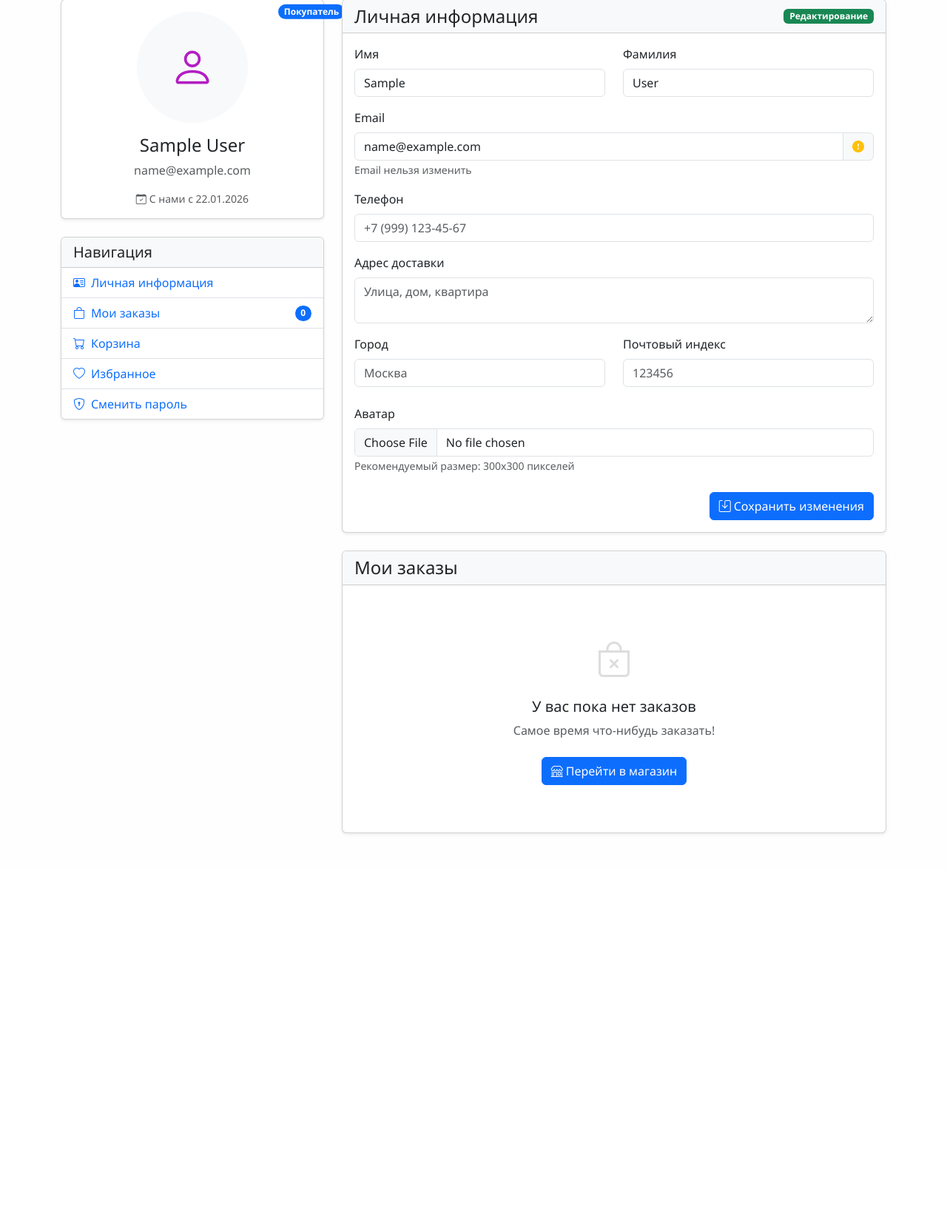
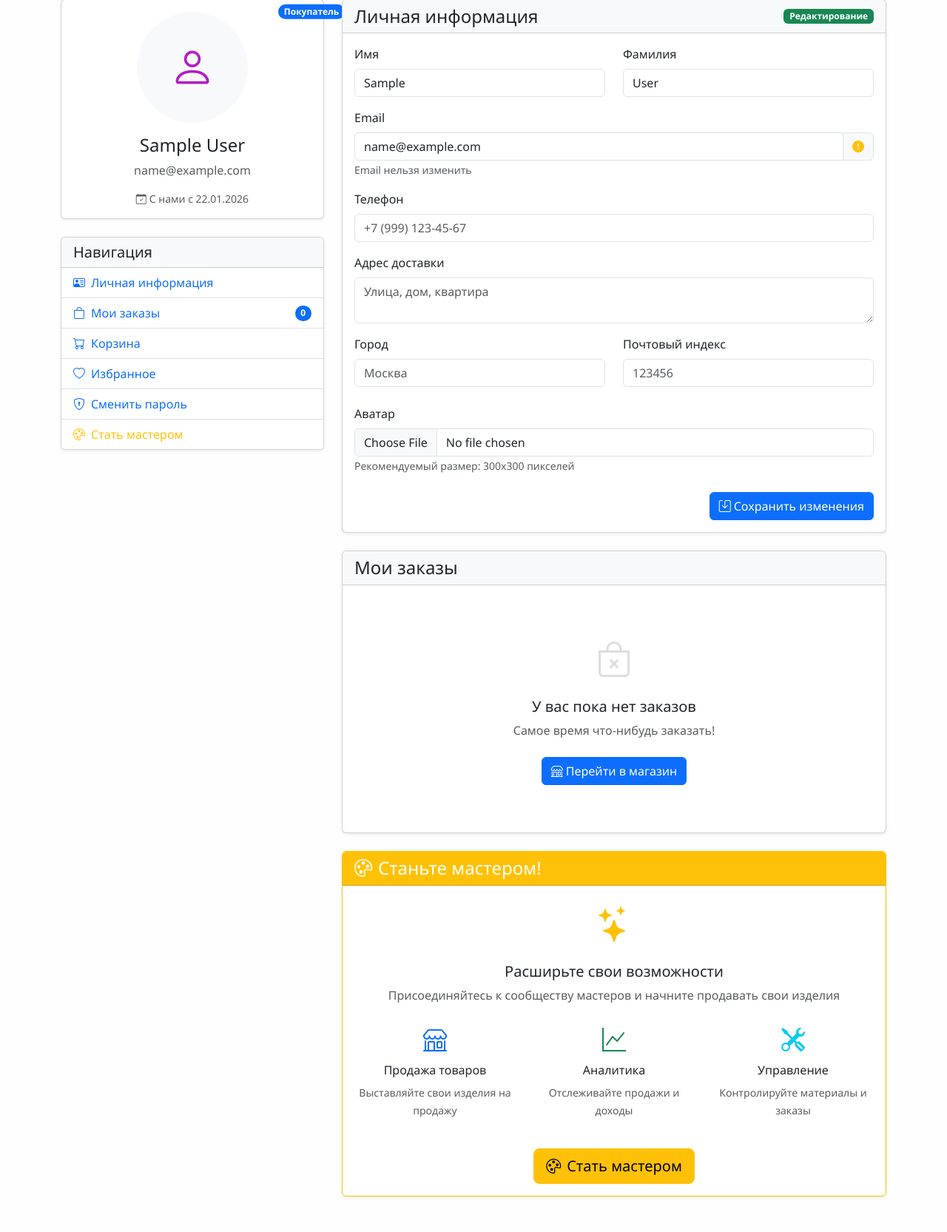
Before and after one commit to Ingigerda2000-rgb/https---github.com-Ingigerda2000-rgb-masterskaya1, a Django app: page /accounts/profile/ in a window 1280 px wide. Shown: the part 220-1885 px from the top of the page at 74% size. Before the commit the page ends 1347 px from the top, so only its background shows below. Run offline with Django 5.2, Linux system fonts and the light colour scheme; the visitor is signed in with stand-in values (Sample User, id 1); data comes from the database, SQL or seed files in the repository; data that the repository does not hold is empty.

```diff
--- a/templates/accounts/master_dashboard.html
+++ b/templates/accounts/master_dashboard.html
@@ -171,7 +171,7 @@
                                                        class="btn btn-outline-primary px-3 fw-medium" title="Просмотр">
                                                         <i class="bi bi-eye"></i>
                                                     </a>
-                                                    <a href="{% url 'update_product' product.id %}" class="btn btn-outline-warning px-3 fw-medium" title="Редактировать">
+                                                    <a href="{% url 'products:update_product' product.id %}" class="btn btn-outline-warning px-3 fw-medium" title="Редактировать">
                                                         <i class="bi bi-pencil"></i>
                                                     </a>
                                                     <a href="#" class="btn btn-outline-red px-3 fw-medium" title="Удалить">
@@ -197,7 +197,7 @@
                         </div>
                         {% if total_products > 10 %}
                         <div class="card-footer py-3 text-center bg-purple-light">
-                            <a href="{% url 'master_products_list' %}" class="btn btn-pink fw-medium">
+                            <a href="{% url 'products:master_products_list' %}" class="btn btn-pink fw-medium">
                                 <i class="bi bi-list-ul me-2"></i>Показать все ({{ total_products }})
                             </a>
                         </div>
--- a/templates/accounts/profile.html
+++ b/templates/accounts/profile.html
@@ -92,6 +92,12 @@
                     <li class="list-group-item bg-light">
                         <a href="{% url 'master_dashboard' %}" class="text-decoration-none d-flex align-items-center text-primary">
                             <i class="bi bi-tools me-2"></i>Панель мастера
+                        </a>
+                    </li>
+                    {% else %}
+                    <li class="list-group-item">
+                        <a href="{% url 'become_master' %}" class="text-decoration-none d-flex align-items-center text-warning">
+                            <i class="bi bi-palette me-2"></i>Стать мастером
                         </a>
                     </li>
                     {% endif %}
@@ -305,6 +311,50 @@
                     </div>
                 </div>
             </div>
+            {% else %}
+            <!-- Блок для становления мастером -->
+            <div class="card mt-4 shadow-sm border-warning">
+                <div class="card-header bg-warning text-white">
+                    <h4 class="mb-0">
+                        <i class="bi bi-palette me-2"></i>Станьте мастером!
+                    </h4>
+                </div>
+                <div class="card-body">
+                    <div class="text-center mb-4">
+                        <i class="bi bi-stars text-warning" style="font-size: 48px;"></i>
+                        <h5 class="mt-3">Расширьте свои возможности</h5>
+                        <p class="text-muted">Присоединяйтесь к сообществу мастеров и начните продавать свои изделия</p>
+                    </div>
+                    <div class="row text-center">
+                        <div class="col-md-4">
+                            <div class="mb-3">
+                                <i class="bi bi-shop text-primary" style="font-size: 32px;"></i>
+                                <h6 class="mt-2">Продажа товаров</h6>
+                                <small class="text-muted">Выставляйте свои изделия на продажу</small>
+                            </div>
+                        </div>
+                        <div class="col-md-4">
+                            <div class="mb-3">
+                                <i class="bi bi-graph-up text-success" style="font-size: 32px;"></i>
+                                <h6 class="mt-2">Аналитика</h6>
+                                <small class="text-muted">Отслеживайте продажи и доходы</small>
+                            </div>
+                        </div>
+                        <div class="col-md-4">
+                            <div class="mb-3">
+                                <i class="bi bi-tools text-info" style="font-size: 32px;"></i>
+                                <h6 class="mt-2">Управление</h6>
+                                <small class="text-muted">Контролируйте материалы и заказы</small>
+                            </div>
+                        </div>
+                    </div>
+                    <div class="text-center mt-4">
+                        <a href="{% url 'become_master' %}" class="btn btn-warning btn-lg">
+                            <i class="bi bi-palette me-2"></i>Стать мастером
+                        </a>
+                    </div>
+                </div>
+            </div>
             {% endif %}
         </div>
     </div>
```
Also changed, not shown: TODO.md (+2 -1 lines).
